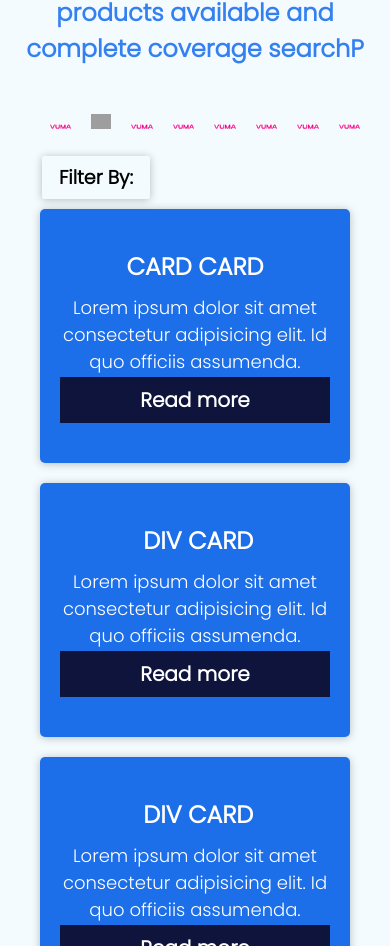
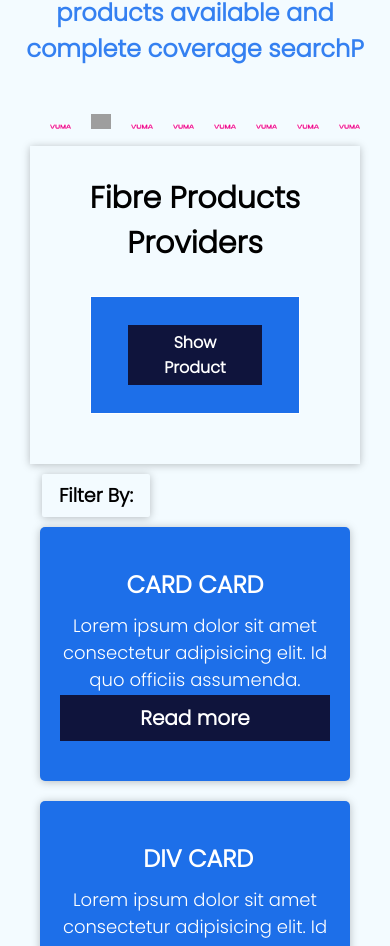
Before and after one commit to Pinto1232/Mweb_API, a React (Vite) app: page / in a window 390 px wide. Shown: the part 985-1931 px from the top of the page. Built offline with nearby package versions, Linux system fonts and the light colour scheme; no server answers; grey boxes are pictures that could not be loaded.

Commit message:
Working with Api product

```diff
--- a/src/Pages/Home.jsx
+++ b/src/Pages/Home.jsx
@@ -4,18 +4,17 @@ import BlockCard from '../components/blockCard/BlockCard';
 import Footer from '../components/footer/Footer';
 import Heading from '../components/heading/Heading';
 import Navbar from '../components/navbar/Navbar';
+import ProductList from '../components/product/ProductList';
 import Table from '../components/table/Table';
 
 
 const Home = () => {
-
-
-
     return (
         <div>
             <Navbar />
             <Banner />
             <Heading />
+            <ProductList />
             <BlockCard />
             <Table />
             <Footer />
--- /dev/null
+++ b/src/components/UI-Product/ProductCard.css
@@ -0,0 +1,4 @@
+.productCard{
+    box-shadow: 0 1px 8px rgba(0, 0, 0, 0.25);
+    padding: 30px;
+}
--- /dev/null
+++ b/src/components/UI-Product/ProductCard.jsx
@@ -0,0 +1,14 @@
+import React from 'react';
+import './ProductCard.css'
+
+const ProductCard = (props) => {
+    const prodClasses = 'productCard ' + props.className;
+
+    return (
+        <div className={prodClasses}>
+            {props.children}
+        </div>
+    );
+};
+
+export default ProductCard;
--- a/src/components/heading/Heading.jsx
+++ b/src/components/heading/Heading.jsx
@@ -14,22 +14,22 @@
 
         const Heading = () => {
 
-        const {data: logos, isFetching} =
-        useFetch('/prod/baas/proxy/marketing/products/promos/FTTH-LINKAFRICA-SETUP-CLAWBACK-100MBUP,FTTH-WEBCONNECT-M2M,FTTH-FROG-M2M-SETUP-CLAWBACK-100MBUP,FTTH-MFN-SETUP-CLAWBACK-50DEAL,FTTH-LIGHTSTRUCK-SETUP-CLAWBACK-100MBUP,FTTH-OPEN-SETUP-CLAWBACK-100MBUP-NEW,FTTH-EVOTEL-CLAWBACK-100MBUP,FTTH-LINKLAYER-CLAWBACK-100MBUP,FTTH-VODA-CLAWBACK-100MBUP,FTTH-TTCONNECT-CLAWBACK-100MBUP,FTTH-CLEARACCESS-CLAWBACK,FTTH-ZOOM-CLAWBACK,FTTH-OCTOTEL-SETUP-100MBUP,FTTH-CCC-CLARA-CLAWBACK,FTTH-CCC-SETUP-100MBUP,FTTH-CCC-ALT-SETUP-100MBUP,FTTH-VUMA-CLAWBACK-100MBUP?sellable_online=true')
-        console.log(logos);
+        /* const {data: logos, isFetching} =
+            useFetch('/prod/baas/proxy/marketing/products/promos/FTTH-LINKAFRICA-SETUP-CLAWBACK-100MBUP,FTTH-WEBCONNECT-M2M,FTTH-FROG-M2M-SETUP-CLAWBACK-100MBUP,FTTH-MFN-SETUP-CLAWBACK-50DEAL,FTTH-LIGHTSTRUCK-SETUP-CLAWBACK-100MBUP,FTTH-OPEN-SETUP-CLAWBACK-100MBUP-NEW,FTTH-EVOTEL-CLAWBACK-100MBUP,FTTH-LINKLAYER-CLAWBACK-100MBUP,FTTH-VODA-CLAWBACK-100MBUP,FTTH-TTCONNECT-CLAWBACK-100MBUP,FTTH-CLEARACCESS-CLAWBACK,FTTH-ZOOM-CLAWBACK,FTTH-OCTOTEL-SETUP-100MBUP,FTTH-CCC-CLARA-CLAWBACK,FTTH-CCC-SETUP-100MBUP,FTTH-CCC-ALT-SETUP-100MBUP,FTTH-VUMA-CLAWBACK-100MBUP?sellable_online=true')
+        console.log(logos);  */
 
 
         /* const {data, isFetching} = useQuery('respo', async() => {
-        const response = await
-        axios.get('https://apigw.mweb.co.za/prod/baas/proxy/marketing/products/promos/FTTH-LINKAFRICA-SETUP-CLAWBACK-100MBUP,FTTH-WEBCONNECT-M2M,FTTH-FROG-M2M-SETUP-CLAWBACK-100MBUP,FTTH-MFN-SETUP-CLAWBACK-50DEAL,FTTH-LIGHTSTRUCK-SETUP-CLAWBACK-100MBUP,FTTH-OPEN-SETUP-CLAWBACK-100MBUP-NEW,FTTH-EVOTEL-CLAWBACK-100MBUP,FTTH-LINKLAYER-CLAWBACK-100MBUP,FTTH-VODA-CLAWBACK-100MBUP,FTTH-TTCONNECT-CLAWBACK-100MBUP,FTTH-CLEARACCESS-CLAWBACK,FTTH-ZOOM-CLAWBACK,FTTH-OCTOTEL-SETUP-100MBUP,FTTH-CCC-CLARA-CLAWBACK,FTTH-CCC-SETUP-100MBUP,FTTH-CCC-ALT-SETUP-100MBUP,FTTH-VUMA-CLAWBACK-100MBUP?sellable_online=true')
-        return response.data
+            const response = await
+            axios.get('https://apigw.mweb.co.za/prod/baas/proxy/marketing/products/promos/FTTH-LINKAFRICA-SETUP-CLAWBACK-100MBUP,FTTH-WEBCONNECT-M2M,FTTH-FROG-M2M-SETUP-CLAWBACK-100MBUP,FTTH-MFN-SETUP-CLAWBACK-50DEAL,FTTH-LIGHTSTRUCK-SETUP-CLAWBACK-100MBUP,FTTH-OPEN-SETUP-CLAWBACK-100MBUP-NEW,FTTH-EVOTEL-CLAWBACK-100MBUP,FTTH-LINKLAYER-CLAWBACK-100MBUP,FTTH-VODA-CLAWBACK-100MBUP,FTTH-TTCONNECT-CLAWBACK-100MBUP,FTTH-CLEARACCESS-CLAWBACK,FTTH-ZOOM-CLAWBACK,FTTH-OCTOTEL-SETUP-100MBUP,FTTH-CCC-CLARA-CLAWBACK,FTTH-CCC-SETUP-100MBUP,FTTH-CCC-ALT-SETUP-100MBUP,FTTH-VUMA-CLAWBACK-100MBUP?sellable_online=true')
+            return response.data
         })
         console.log(data);
 
         */
         return (
         <div className="heading">
-            {isFetching && <p className='load'>Loading data...</p>}
+            {/* {isFetching && <p className='load'>Loading data...</p>} */}
             <h2>Fibre products</h2>
             <p>
                 Select a Fribre infrastructure provider below, browse the products available
--- a/src/components/hooks/useFetch.jsx
+++ b/src/components/hooks/useFetch.jsx
@@ -1,19 +1,23 @@
-import axios, { AxiosRequestConfig } from "axios";
-import { useEffect, useState } from "react";
+import axios, {
+    AxiosRequestConfig
+} from "axios";
+import {
+    useEffect,
+    useState
+} from "react";
 
 
 
 const api = axios.create({
-    baseURL: 'https://apigw.mweb.co.za',
+    baseURL: 'https://apigw.mweb.co.za/',
     timeout: 20000
 })
-
 
 /*
     Note: The AxiosRequestConfig will allow me to added header of token in the get request I am working on
 this code goes int useFetch as parameters (, options?: AxiosRequestConfig)
 */
-export function useFetch(url){
+export function useFetch(url) {
     const [data, setData] = useState(null)
     const [isFetching, setIsFetching] = useState(true)
     const [error, setError] = useState(null)
@@ -36,5 +40,9 @@ export function useFetch(url){
             })
 
     }, [])
-return {data, error, isFetching }
+    return {
+        data,
+        error,
+        isFetching
     }
+}
--- /dev/null
+++ b/src/components/product/ProductList.css
@@ -0,0 +1,53 @@
+.prod-card h2 {
+    text-align: center;
+    font-weight: bold;
+    font-size: 30px;
+}
+
+.container-product{
+    flex-grow: 2;
+    border: 1px solid;
+    max-width: 11000px;
+    color: #fff;
+    margin: 30px;
+    padding: 20px;
+    margin-bottom: 20px;
+    background-color:#1d6fe9;
+}
+
+
+.container-product a{
+    color: #fff;
+    text-transform: none;
+    text-decoration: none;
+    flex-direction: column;
+    align-items: center;
+    justify-content: space-between;
+    background-color:#0f143c;
+    display: flex;
+    font-weight: bold;
+    font-size: 20px;
+    cursor: pointer;
+    max-width: 25%;
+    margin-left: 35%;
+    margin-bottom: 1em;
+    padding: 5px;
+
+}
+
+@media(max-width: 768px){
+    .container-product a{
+        display: flex;
+        align-items: center;
+        flex-direction: column;
+        font-size: 100%;
+        text-align: center;
+        padding-left: 40%;
+        padding-right: 40%;
+        margin: 8px 10%;
+    }
+    .container-product p{
+        text-align: center;
+        flex-wrap: wrap;
+    }
+}
--- /dev/null
+++ b/src/components/product/ProductList.jsx
@@ -0,0 +1,30 @@
+import React, { useState } from 'react';
+import { useEffect } from 'react';
+import { useFetch } from '../hooks/useFetch';
+import ProductCard from '../UI-Product/ProductCard';
+import './ProductList.css'
+
+const ProductList = () => {
+    console.log('Allo product');
+    const {data: products, isFetching} =
+            useFetch('/prod/baas/proxy/marketing/products/promos/FTTH-LINKAFRICA-SETUP-CLAWBACK-100MBUP,FTTH-WEBCONNECT-M2M,FTTH-FROG-M2M-SETUP-CLAWBACK-100MBUP,FTTH-MFN-SETUP-CLAWBACK-50DEAL,FTTH-LIGHTSTRUCK-SETUP-CLAWBACK-100MBUP,FTTH-OPEN-SETUP-CLAWBACK-100MBUP-NEW,FTTH-EVOTEL-CLAWBACK-100MBUP,FTTH-LINKLAYER-CLAWBACK-100MBUP,FTTH-VODA-CLAWBACK-100MBUP,FTTH-TTCONNECT-CLAWBACK-100MBUP,FTTH-CLEARACCESS-CLAWBACK,FTTH-ZOOM-CLAWBACK,FTTH-OCTOTEL-SETUP-100MBUP,FTTH-CCC-CLARA-CLAWBACK,FTTH-CCC-SETUP-100MBUP,FTTH-CCC-ALT-SETUP-100MBUP,FTTH-VUMA-CLAWBACK-100MBUP?sellable_online=true')
+    console.log(products);
+
+
+
+return (
+<div className="container">
+    <ProductCard className="prod-card">
+        <h2>Fibre Products Providers</h2>
+        <div className="container-product">
+            <a href="">Show Product</a>
+            <p>
+
+            </p>
+        </div>
+    </ProductCard>
+</div>
+);
+};
+
+export default ProductList;
```
Lines whose indentation alone changed are shown as unchanged.
